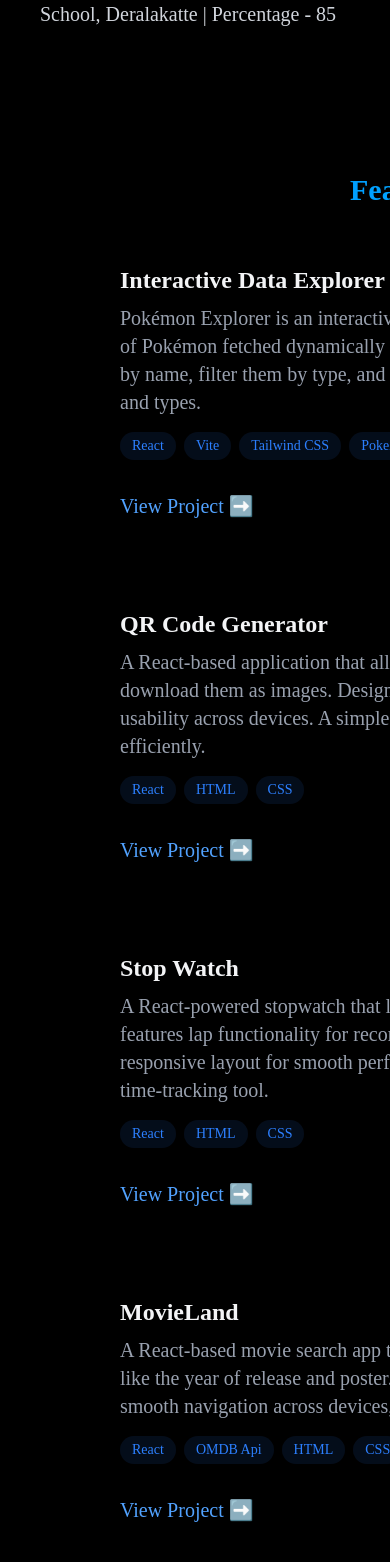
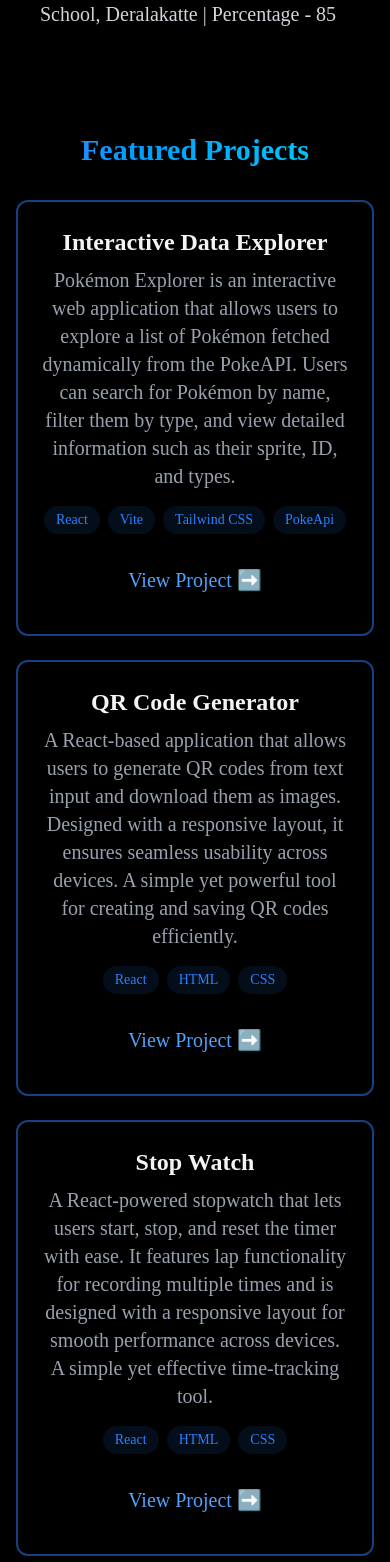
Before and after one commit to Shreyya18/new, a React (Vite) app: page / in a window 390 px wide. Shown: the part 1966-3528 px from the top of the page. Built offline with nearby package versions, Linux system fonts and the light colour scheme.

Commit message:
mobile view fix 3

```diff
--- a/src/components/section/Project.jsx
+++ b/src/components/section/Project.jsx
@@ -1,67 +1,67 @@
 import { RevealOnScroll } from "../RevealOnScroll"
 
 export const Project = () => {
-    return <section id="project" className="min-w-max min-h-screen flex item-center justify-center py-20">
+    return <section id="project" className="w-screen h-fit flex items-center justify-center  px-4 py-10 md:py-20 md:px-0 overflow-hidden">
         <RevealOnScroll>
-        <div className="max-w-3xl mx-auto px-4 text-xl md:text-2xl mr-20 ml-20 ">
+        <div className="w-full max-w-screen-md mx-auto text-center ">
             <h2 className="flex justify-center text-3xl font-bold mb-8 bg-gradient-to-r from-blue-500 to-cyan-400 0 bg-clip-text text-transparent">Featured Projects</h2>
             <div className="grid grid-cols-1 md:grid-cols-2 gap-6 text-xl">
-                <div className="p-6 rounded-xl border-white/10 hover:translate-y-1 hover:shadow-[0_2px_8px_rgba(59,130,246,0.1)] transition-all">
+                <div className="p-6 rounded-xl hover:translate-y-1 hover:shadow-[0_2px_8px_rgba(59,130,246,0.1)] transition-all border-2 border-blue-500/50">
                     <h3 className="text-2xl font-bold mb-2 ">Interactive Data Explorer </h3>
                     <p className="text-gray-400 mb-4">Pokémon Explorer is an interactive web application that allows users to explore a list of Pokémon fetched dynamically from the PokeAPI. Users can search for Pokémon by name, filter them by type, and view detailed information such as their sprite, ID, and types.</p>
-                    <div className="flex flex-wrap gap-2 mb-4">
+                    <div className="flex flex-wrap gap-2 mb-4 justify-center">
                         {["React", "Vite", "Tailwind CSS", "PokeApi"].map((tech, key) => (
                             <span key={key} className="bg-blue-500/10 text-blue-500 py-1 px-3 rounded-full text-sm hover:bg-blue-500/20  hover:shadow-[0_2px_8px_rgba(59,130,246,0.2)] transition ">
                                 {tech}
                             </span>
                         ))}
                     </div>
-                    <div className="flex justify-between items-center ">
-                        <a href="https://interactive-data-explorer-nine.vercel.app/" className="text-blue-400 hover:text-blue-300 transition-colors my-4">View Project ➡️ </a>
+                    <div className="flex justify-center items-center ">
+                        <a href="https://interactive-data-explorer-nine.vercel.app/" className="text-blue-400 hover:text-blue-300 transition-colors my-4 ">View Project ➡️ </a>
                     </div>
                 </div>
 
 
-                <div className="p-6 rounded-xl border-white/10 hover:translate-y-1 hover:shadow-[0_2px_8px_rgba(59,130,246,0.1)] transition-all">
+                <div className="p-6 rounded-xl border-2 border-blue-500/50 hover:translate-y-1 hover:shadow-[0_2px_8px_rgba(59,130,246,0.1)] transition-all flex flex-col justify-center">
                     <h3 className="text-2xl font-bold mb-2 ">QR Code Generator</h3>
                     <p className="text-gray-400 mb-4">A React-based application that allows users to generate QR codes from text input and download them as images. Designed with a responsive layout, it ensures seamless usability across devices. A simple yet powerful tool for creating and saving QR codes efficiently.</p>
-                    <div  className="flex flex-wrap gap-2 mb-4">
+                    <div  className="flex flex-wrap gap-2 mb-4 justify-center">
                         {["React", "HTML", "CSS"].map((tech, key) => (
                             <span key={key} className="bg-blue-500/10 text-blue-500 py-1 px-3 rounded-full text-sm hover:bg-blue-500/20  hover:shadow-[0_2px_8px_rgba(59,130,246,0.2)] transition ">
                                 {tech}
                             </span>
                         ))}
                     </div>
-                    <div className="flex justify-between items-center">
+                    <div className="flex justify-center items-center">
                         <a href="https://qr-code-five-lac.vercel.app/" className="text-blue-400 hover:text-blue-300  transition-colors my-4">View Project ➡️ </a>
                     </div>
                 </div>
 
-                <div className="p-6 rounded-xl border-white/10 hover:translate-y-1 hover:shadow-[0_2px_8px_rgba(59,130,246,0.1)] transition-all">
+                <div className="p-6 rounded-xl border-2 border-blue-500/50 hover:translate-y-1 hover:shadow-[0_2px_8px_rgba(59,130,246,0.1)] transition-all">
                     <h3 className="text-2xl font-bold mb-2 ">Stop Watch</h3>
                     <p className="text-gray-400 mb-4"> A React-powered stopwatch that lets users start, stop, and reset the timer with ease. It features lap functionality for recording multiple times and is designed with a responsive layout for smooth performance across devices. A simple yet effective time-tracking tool.</p>
-                    <div  className="flex flex-wrap gap-2 mb-4">
+                    <div  className="flex flex-wrap gap-2 mb-4 justify-center">
                         {["React", "HTML", "CSS"].map((tech, key) => (
                             <span key={key} className="bg-blue-500/10 text-blue-500 py-1 px-3 rounded-full text-sm hover:bg-blue-500/20  hover:shadow-[0_2px_8px_rgba(59,130,246,0.2)] transition ">
                                 {tech}
                             </span>
                         ))}
                     </div>
-                    <div className="flex justify-between items-center">
+                    <div className="flex justify-center items-center">
                         <a href="https://stop-watch-iota-khaki.vercel.app/" className="text-blue-400 hover:text-blue-300  transition-colors my-4">View Project ➡️ </a>
                     </div>
                 </div>
-                <div className="p-6 rounded-xl border-white/10 hover:translate-y-1 hover:shadow-[0_2px_8px_rgba(59,130,246,0.1)] transition-all">
+                <div className="p-6 rounded-xl border-2 border-blue-500/50 hover:translate-y-1 hover:shadow-[0_2px_8px_rgba(59,130,246,0.1)] transition-all">
                     <h3 className="text-2xl font-bold mb-2 ">MovieLand</h3>
                     <p className="text-gray-400 mb-4">A React-based movie search app that lets users find movies by title and view details like the year of release and poster. Designed with a responsive layout, it ensures smooth navigation across devices, making movie discovery easy and engaging..</p>
-                    <div  className="flex flex-wrap gap-2 mb-4">
+                    <div  className="flex flex-wrap gap-2 mb-4 justify-center">
                         {["React", "OMDB Api", "HTML", "CSS"].map((tech, key) => (
                             <span key={key} className="bg-blue-500/10 text-blue-500 py-1 px-3 rounded-full text-sm hover:bg-blue-500/20  hover:shadow-[0_2px_8px_rgba(59,130,246,0.2)] transition ">
                                 {tech}
                             </span>
                         ))}
                     </div>
-                    <div className="flex justify-between items-center">
+                    <div className="flex justify-center items-center">
                         <a href="#" className=" hover:text-blue-300 text-blue-400 transition-colors my-4">View Project ➡️ </a>
                     </div>
                 </div>
```
